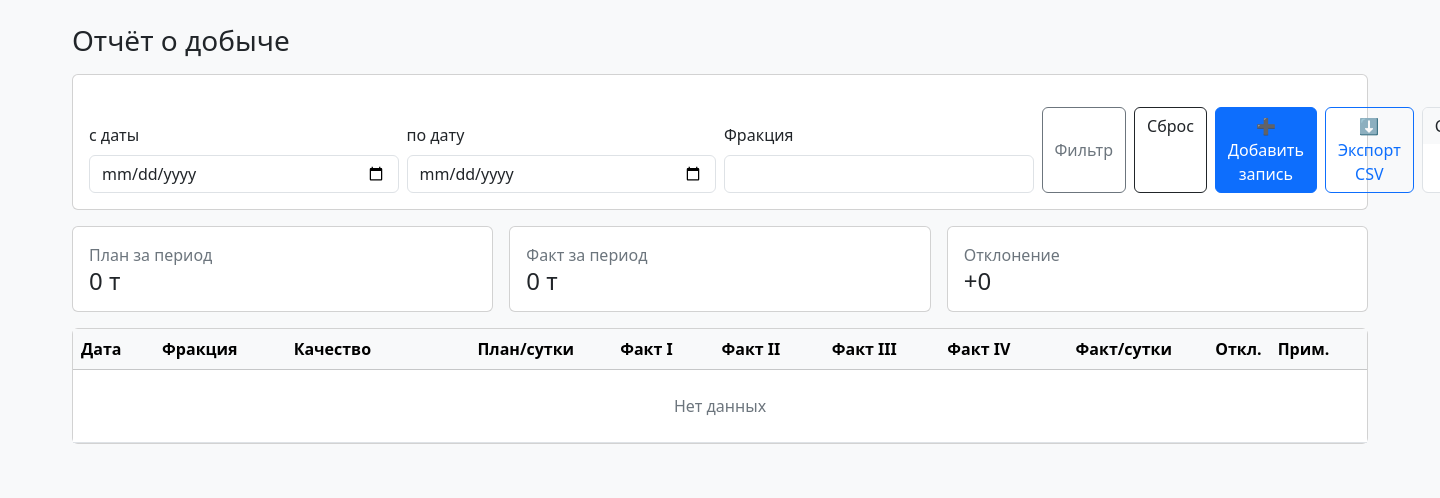
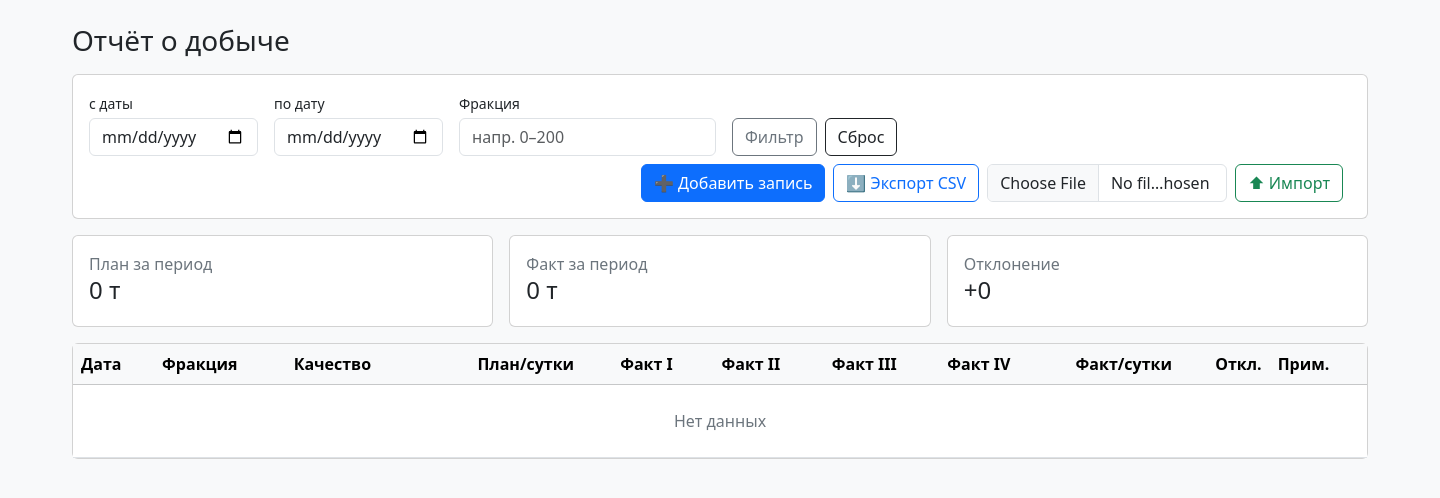
Before and after one commit to sergeyvishnevetsky-crypto/mine-mod-251004000019, a Flask app: page /mining_report/ in a window 1440 px wide; the page is wider, and only the part inside the window is pictured. Shown: the part 56-554 px from the top of that part. Run offline with Flask 3, Linux system fonts and the light colour scheme.

Commit message:
UI(mining_report): fix toolbar layout, remove nested forms, add app.css, unify control heights

```diff
--- a/app/mining_report/templates/mining_index.html
+++ b/app/mining_report/templates/mining_index.html
@@ -1,40 +1,64 @@
-{% extends "base.html" %}{% block content %}
+{% extends "base.html" %}
+{% block content %}
 <h3 class="mb-3">{{ title }}</h3>
 
 <div class="card mb-3">
-  <div class="card-body">
-    <form method="get" class="row g-2 align-items-end">
-      <div class="col-md-3"><label class="form-label">с даты</label><input type="date" class="form-control" name="from" value="{{ request.args.get('from','') }}"></div>
-      <div class="col-md-3"><label class="form-label">по дату</label><input type="date" class="form-control" name="to" value="{{ request.args.get('to','') }}"></div>
-      <div class="col-md-3"><label class="form-label">Фракция</label><input class="form-control" name="fraction" value="{{ request.args.get('fraction','') }}"></div>
-      <div class="col-md-3 d-flex gap-2 mt-4">
-        <button class="btn btn-outline-secondary">Фильтр</button>
+  <div class="card-body d-flex flex-wrap align-items-end toolbar">
+    <!-- Фильтры слева -->
+    <div class="d-flex flex-wrap align-items-end toolbar">
+      <div class="me-2">
+        <label class="form-label mb-1 small">с даты</label>
+        <input type="date" class="form-control" name="from" form="flt" value="{{ request.args.get('from','') }}">
+      </div>
+      <div class="me-2">
+        <label class="form-label mb-1 small">по дату</label>
+        <input type="date" class="form-control" name="to" form="flt" value="{{ request.args.get('to','') }}">
+      </div>
+      <div class="me-2">
+        <label class="form-label mb-1 small">Фракция</label>
+        <input class="form-control" name="fraction" form="flt" placeholder="напр. 0–200" value="{{ request.args.get('fraction','') }}">
+      </div>
+      <div class="d-flex align-items-end me-2">
+        <button class="btn btn-outline-secondary me-2" form="flt">Фильтр</button>
         <a class="btn btn-outline-dark" href="{{ url_for('mining_report.index') }}">Сброс</a>
-        <a class="btn btn-primary ms-auto" href="{{ url_for('mining_report.new') }}">➕ Добавить запись</a>
+      </div>
+    </div>
+
+    <!-- Действия справа -->
+    <div class="ms-auto d-flex flex-wrap align-items-end toolbar">
+      <a class="btn btn-primary" href="{{ url_for('mining_report.new') }}">➕ Добавить запись</a>
       <a class="btn btn-outline-primary" href="{{ url_for('mining_report.export_csv') }}">⬇ Экспорт CSV</a>
-        <form method="post" action="{{ url_for('mining_report.import_') }}" enctype="multipart/form-data" class="d-inline-flex gap-2">
-          <input type="file" name="file" class="form-control" accept=".xlsx,.csv" required style="max-width:240px">
+      <form id="imp" method="post" action="{{ url_for('mining_report.import_') }}" enctype="multipart/form-data" class="d-flex align-items-end">
+        <input type="file" name="file" class="form-control me-2" accept=".xlsx,.csv" required>
         <button class="btn btn-outline-success">⬆ Импорт</button>
       </form>
     </div>
-    </form>
+
+    <!-- Невидимая форма, чтобы не вкладывать формы -->
+    <form id="flt" method="get"></form>
   </div>
 </div>
 
-<div class="row g-3 mb-3">
-  <div class="col-md-4"><div class="card"><div class="card-body">
+<div class="row g-3 mb-3 stat">
+  <div class="col-md-4">
+    <div class="card"><div class="card-body">
       <div class="text-secondary">План за период</div>
       <div class="h4 mb-0">{{ '%.0f'|format(plan_sum) }} {{ rows[0].unit if rows|length>0 else 'т' }}</div>
-  </div></div></div>
-  <div class="col-md-4"><div class="card"><div class="card-body">
+    </div></div>
+  </div>
+  <div class="col-md-4">
+    <div class="card"><div class="card-body">
       <div class="text-secondary">Факт за период</div>
       <div class="h4 mb-0">{{ '%.0f'|format(fact_sum) }} {{ rows[0].unit if rows|length>0 else 'т' }}</div>
-  </div></div></div>
-  <div class="col-md-4"><div class="card"><div class="card-body">
+    </div></div>
+  </div>
+  <div class="col-md-4">
+    <div class="card"><div class="card-body">
       <div class="text-secondary">Отклонение</div>
       {% set d = fact_sum - plan_sum %}
       <div class="h4 mb-0">{{ '%+.0f'|format(d) }}</div>
-  </div></div></div>
+    </div></div>
+  </div>
 </div>
 
 <div class="card">
--- /dev/null
+++ b/app/static/app.css
@@ -0,0 +1,13 @@
+/* Унификация высоты контролов в тулбаре */
+.toolbar .form-control,
+.toolbar .form-select,
+.toolbar .btn { height: 38px; }
+
+/* Равные карточки в сводке */
+.stat .card { min-height: 92px; }
+
+/* Узкий file input, чтобы не ломал ряд */
+.toolbar input[type="file"] { max-width: 240px; }
+
+/* Мелкие отступы между элементами */
+.toolbar { gap: .5rem; }
--- a/app/templates/base.html
+++ b/app/templates/base.html
@@ -3,6 +3,7 @@
 <title>{{ title or "Приложение" }}</title>
 <link href="https://cdn.jsdelivr.net/npm/bootstrap@5.3.3/dist/css/bootstrap.min.css" rel="stylesheet">
 <link rel="stylesheet" href="{{ url_for('static', filename='styles.css') }}">
+  <link rel="stylesheet" href="{{ url_for('static', filename='app.css') }}">
 </head><body class="bg-light">
 <nav class="navbar navbar-expand-lg bg-dark navbar-dark"><div class="container"><a class="navbar-brand" href="/">Модульное приложение</a></div></nav>
 <main class="container py-4">
```
Lines whose indentation alone changed are shown as unchanged.
